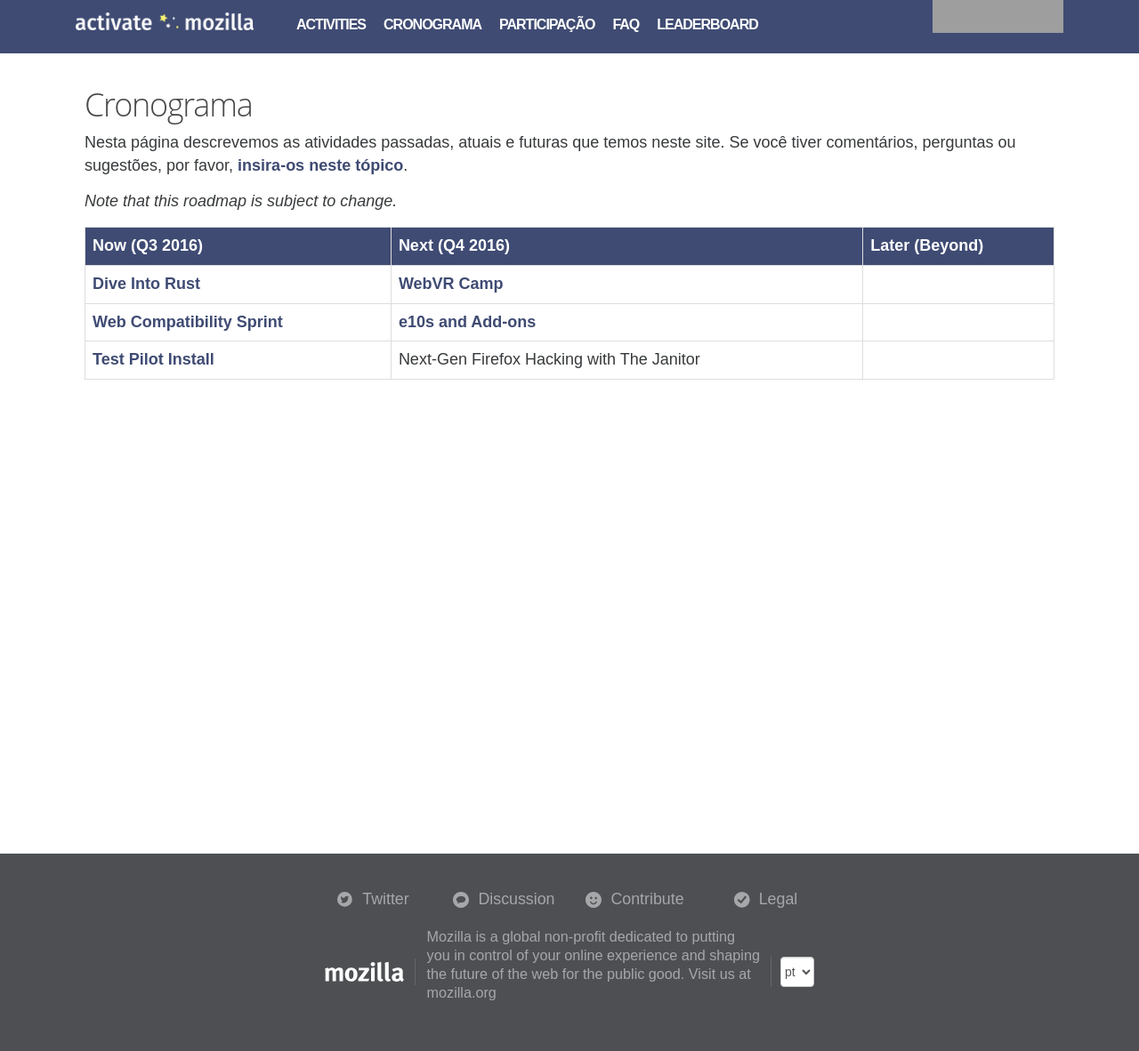
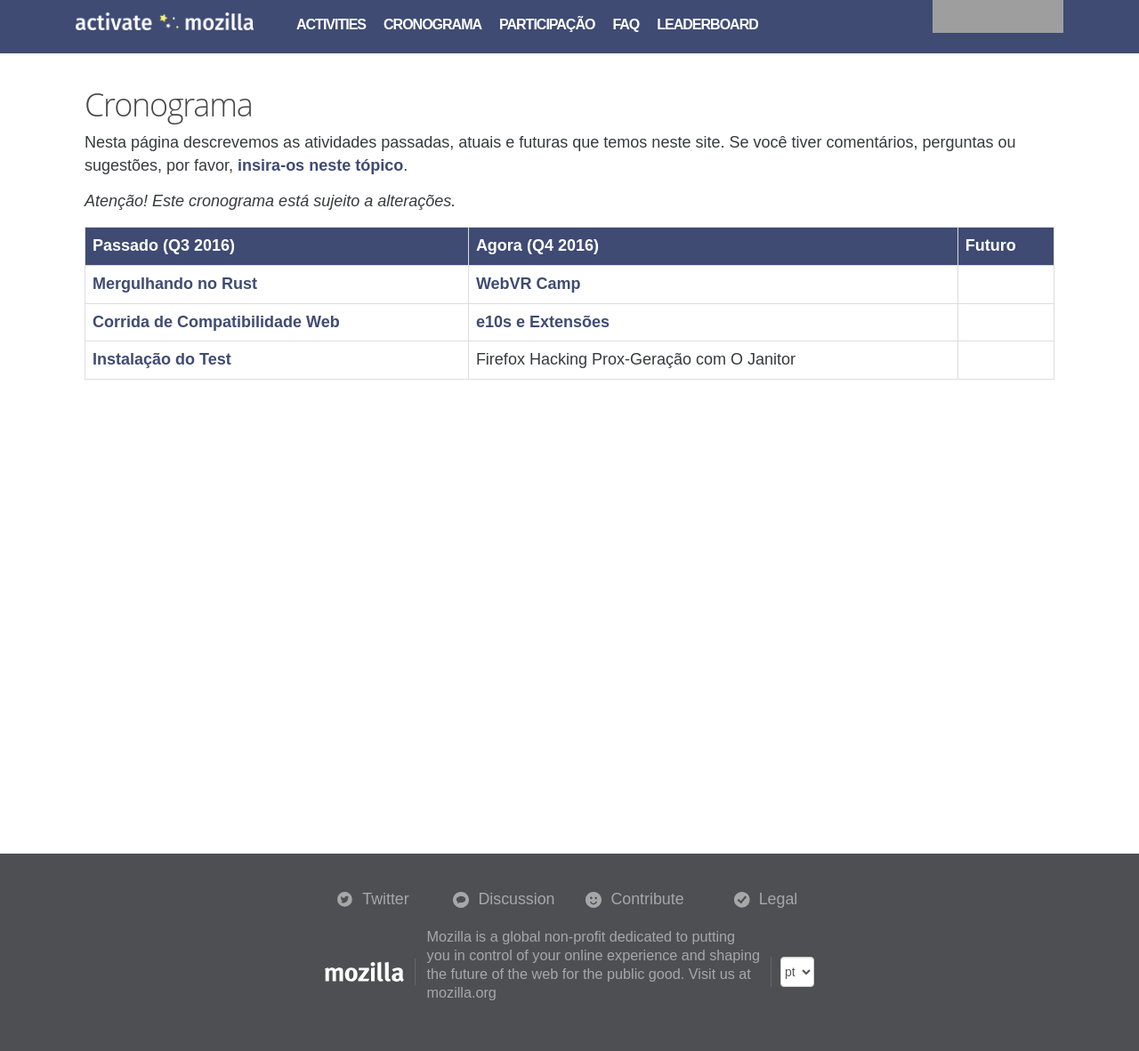
Before and after one commit to mozilla/activate.mozilla.community, a Jekyll site: the page built from _pages/pt/roadmap.md, in a window 1280 px wide. Shown: the whole page at 89% size. Built offline with Jekyll 4.4.1, drawn with Linux system fonts in a browser that asks for light colours; some web fonts are replaced; grey boxes are pictures that could not be loaded.

Commit message:
Add roadmap to pt l10n

```diff
--- a/_pages/pt/roadmap.md
+++ b/_pages/pt/roadmap.md
@@ -10,10 +10,10 @@
 
 Nesta página descrevemos as atividades passadas, atuais e futuras que temos neste site. Se você tiver comentários, perguntas ou sugestões, por favor, [insira-os neste tópico](https://discourse.mozilla-community.org/t/activate-mozilla-roadmap/10068).
 
-*Note that this roadmap is subject to change.*
+*Atenção! Este cronograma está sujeito a alterações.*
 
-| Now (Q3 2016)  | Next (Q4 2016)   | Later (Beyond) |
+| Passado (Q3 2016)  | Agora (Q4 2016)   | Futuro  |
 | --- | --- | --- |
-| [Dive Into Rust](/pt/developer-engagement/rust-hack/) | [WebVR Camp](/developer-engagement/pt/webvr-camp/) |     |
-| [Web Compatibility Sprint](/pt/developer-engagement/webcompat-sprint/) | [e10s and Add-ons](/pt/experiments/e10s-addons/) |     |
-| [Test Pilot Install](/pt/experiments/test-pilot/) | Next-Gen Firefox Hacking with The Janitor |     |
+| [Mergulhando no Rust](/pt/developer-engagement/rust-hack/) | [WebVR Camp](/developer-engagement/pt/webvr-camp/) |     |
+| [Corrida de Compatibilidade Web](/pt/developer-engagement/webcompat-sprint/) | [e10s e Extensões](/pt/experiments/e10s-addons/) |     |
+| [Instalação do Test](/pt/experiments/test-pilot/) | Firefox Hacking Prox-Geração com O Janitor |     |
```
